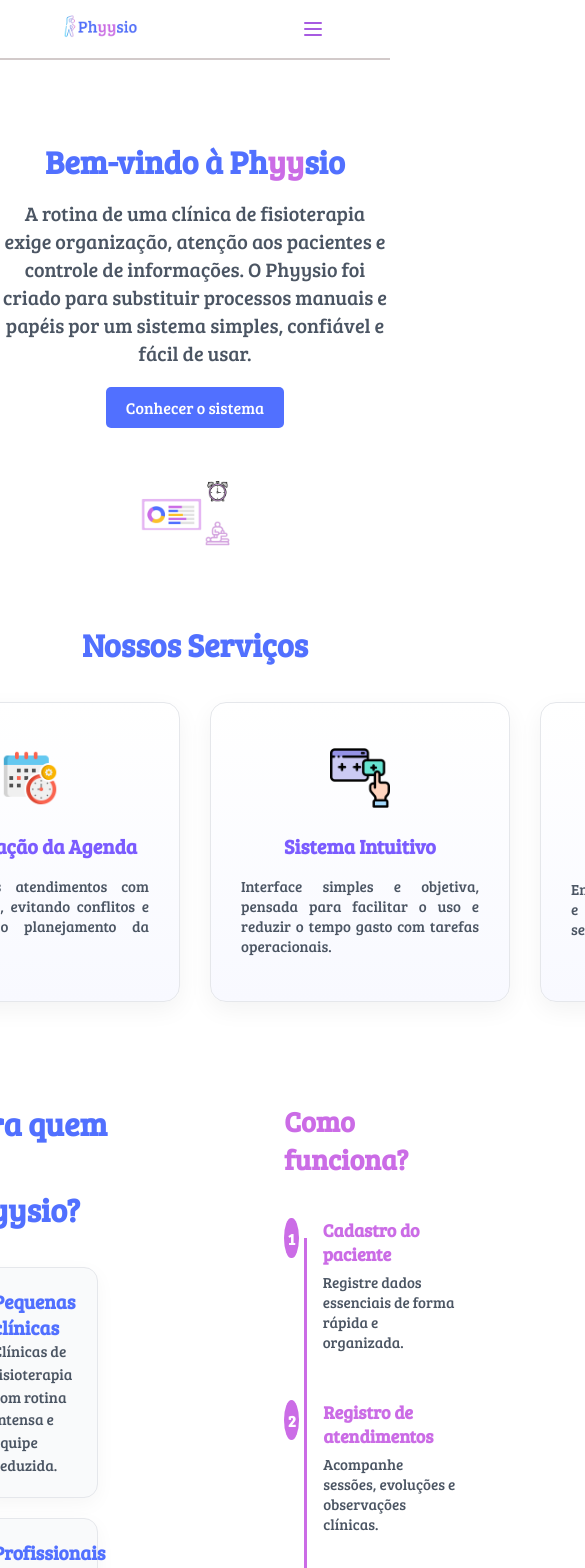
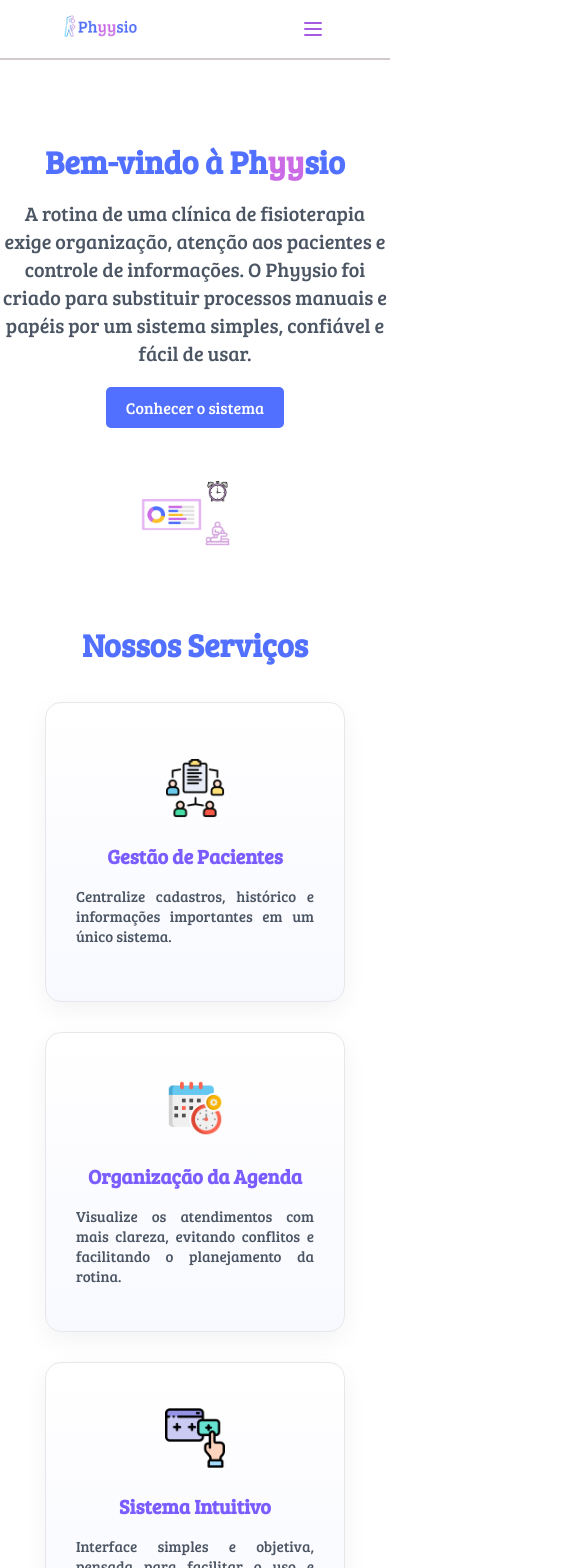
Before and after one commit to vicentejuniordev/Phyysio, a React (Vite) app in the folder phyysio-frontend/: page / in a window 390 px wide. Shown: the top 1568 px of the page, 585 px wide, since content can reach past the window. Built offline with nearby package versions, Linux system fonts and the light colour scheme.

Commit message:
fix: add resposive design in `ServicesHome` component

```diff
--- a/phyysio-frontend/src/components/Services-Home/ServicesHome.css
+++ b/phyysio-frontend/src/components/Services-Home/ServicesHome.css
@@ -23,3 +23,14 @@
     display: flex;
     gap: 30px;
 }
+
+@media screen and (max-width: 1024px) {
+    .services-home-container {
+        flex-direction: column;
+    }
+
+    .services {
+        flex-direction: column;
+    }
+
+}
```
